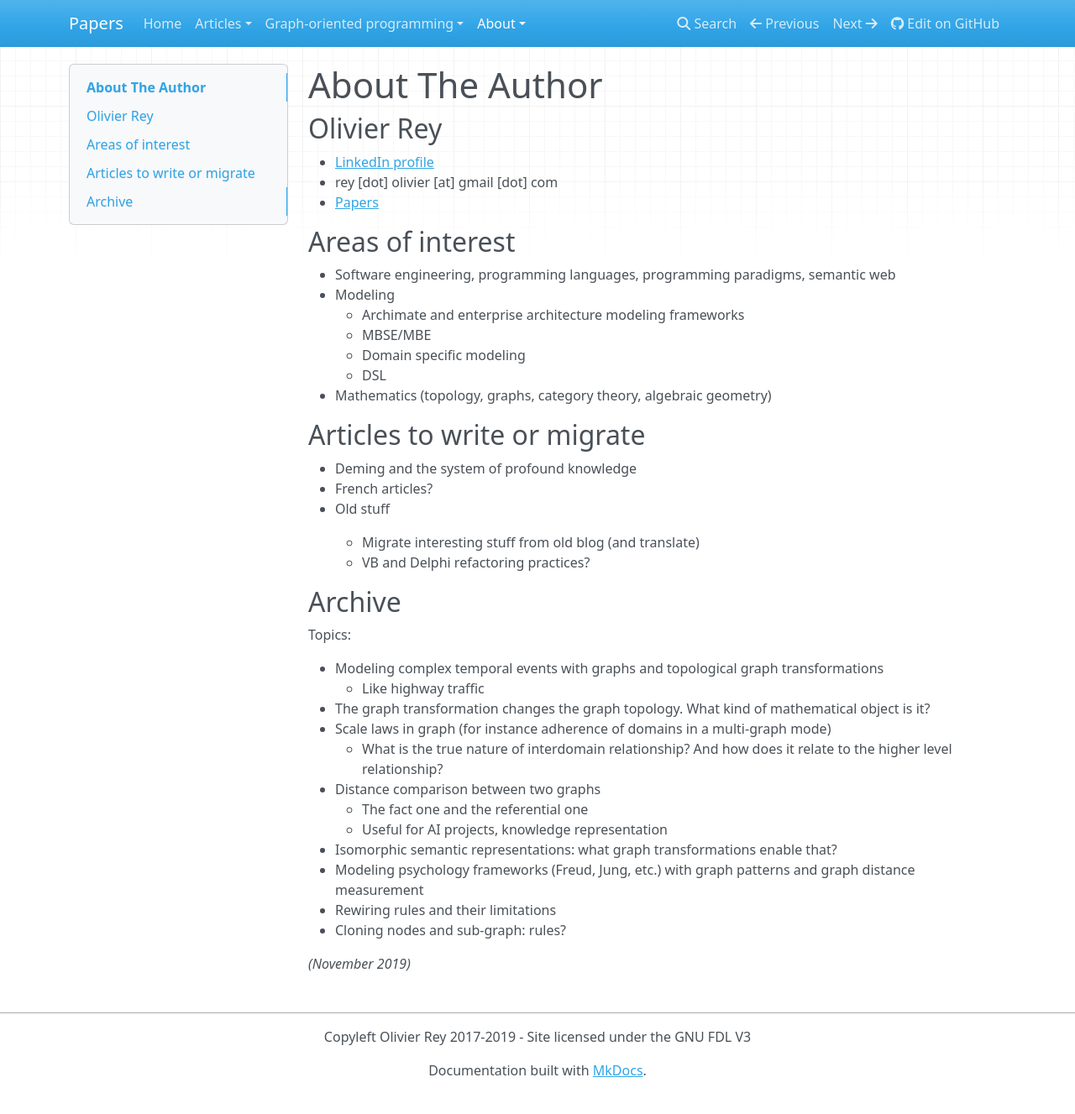
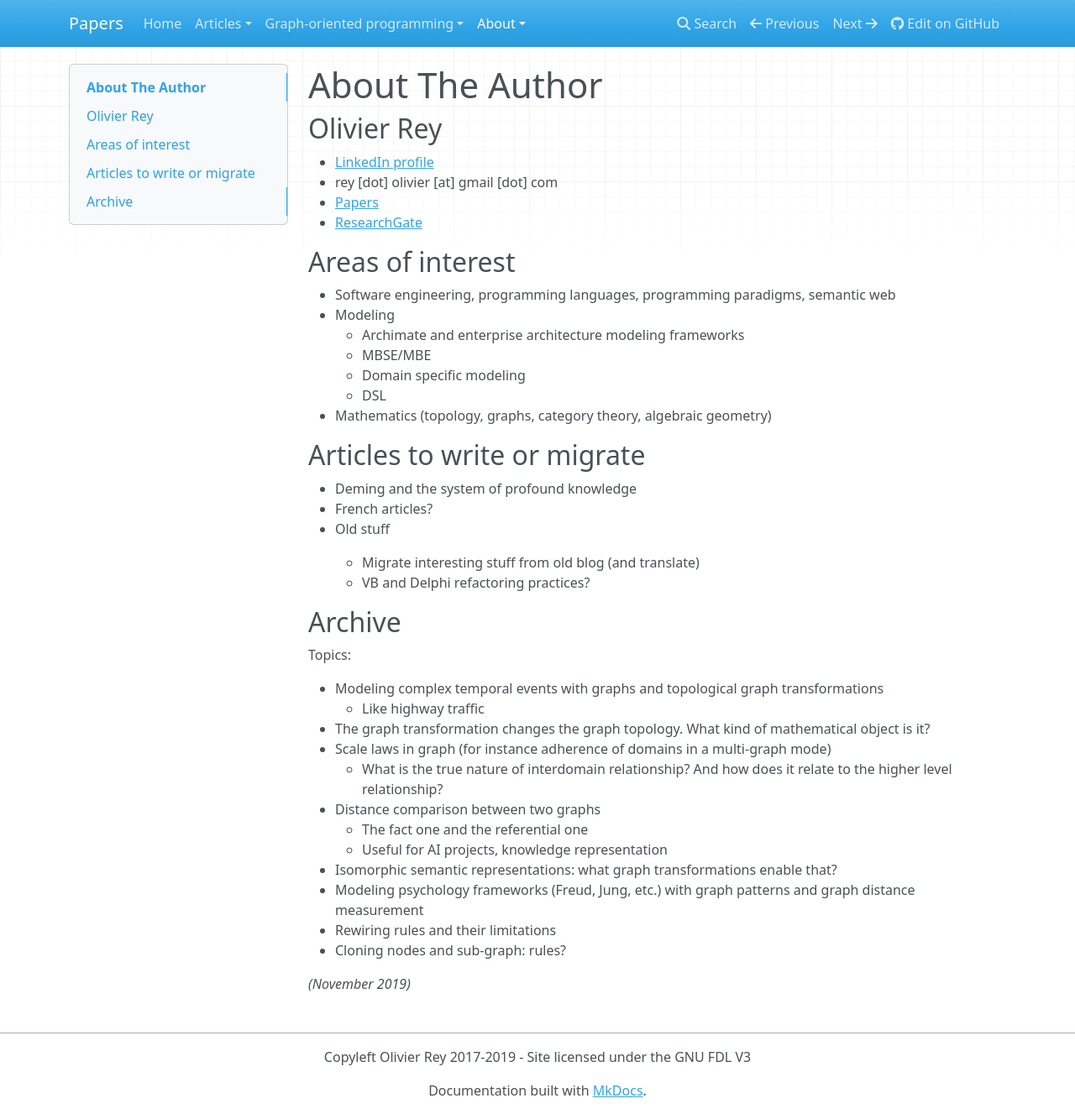
Before and after one commit to orey/papers, an MkDocs documentation site: the page built from docs/about/about.md, in a window 1280 px wide and 1327 px high. Shown: the whole window at 84% size. Built offline with MkDocs 1.6.1, drawn with Linux system fonts in a browser that asks for light colours; nearby versions of some CDN libraries; old or Windows-style settings are respelled for this version of MkDocs.

Commit message:
adding reserach gate

```diff
--- a/docs/about/about.md
+++ b/docs/about/about.md
@@ -5,6 +5,7 @@
   * [LinkedIn profile](https://www.linkedin.com/in/reyolivier/)
   * rey [dot] olivier [at] gmail [dot] com
   * [Papers](https://orey.github.io/)
+  * [ResearchGate](https://www.researchgate.net/profile/Olivier_Rey7)
 
 ## Areas of interest
 
```
